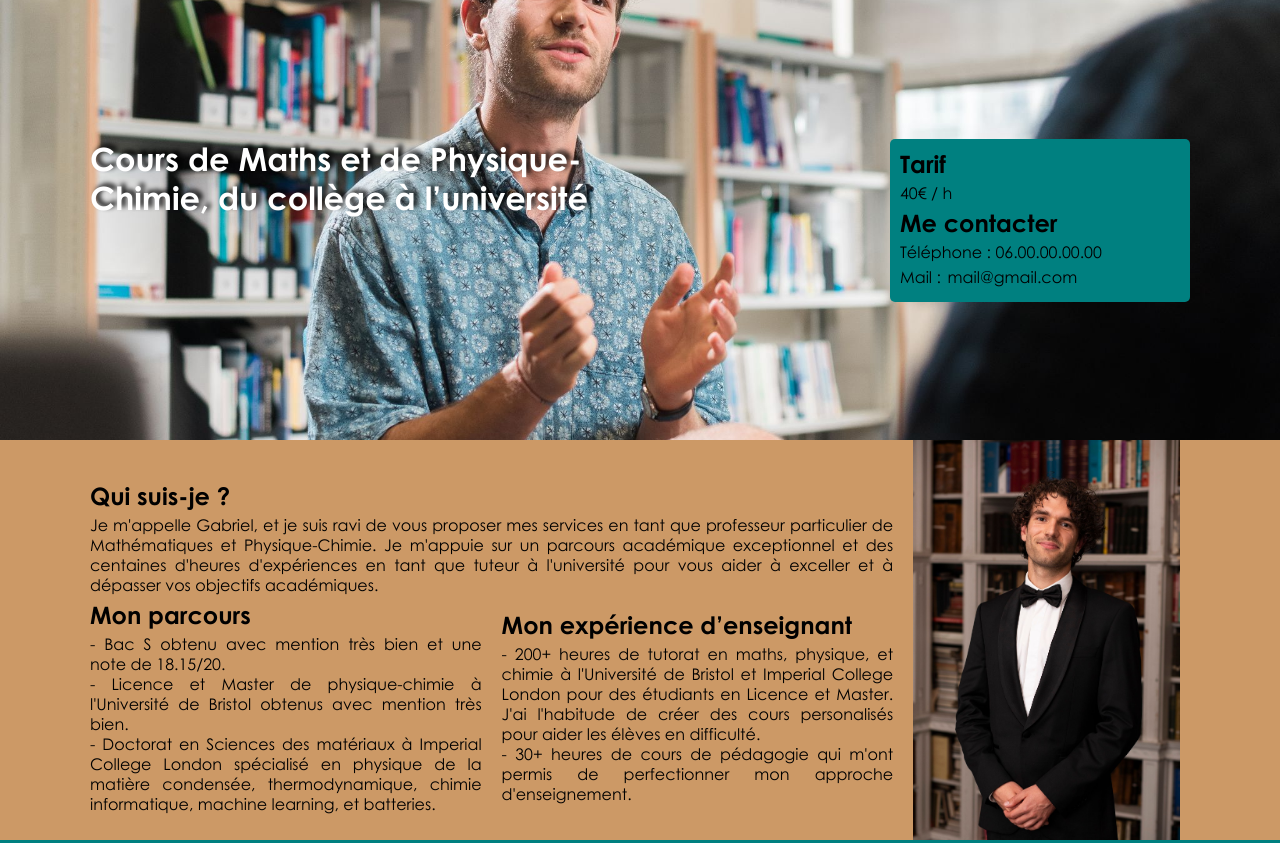
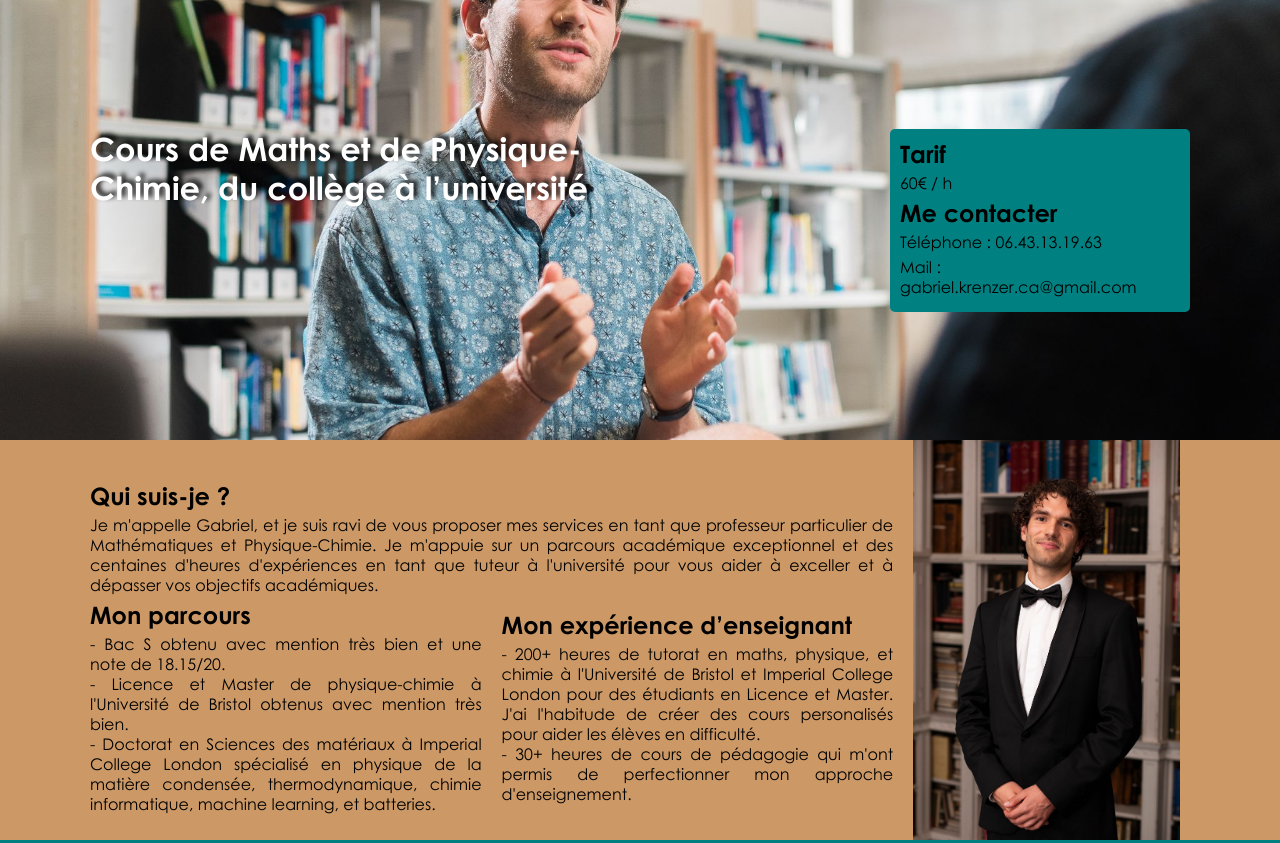
Before and after one commit to Matacos3/site-gabriel, a plain HTML site: page index.html in a window 1280 px wide. Shown: the top 843 px of the page. Drawn offline with Linux system fonts and the light colour scheme.

Commit message:
ajout tel et mail

```diff
--- a/index.html
+++ b/index.html
@@ -17,10 +17,10 @@
       </div>
       <div id="contact">
         <h2>Tarif</h2>
-        <p>40€ / h</p>
+        <p>60€ / h</p>
         <h2>Me contacter</h2>
-        <p>Téléphone : <a href="tel:+336000000">06.00.00.00.00</a></p>
-        <p>Mail : <a href="mailto:mail@gmail.com"> mail@gmail.com</a></p>
+        <p>Téléphone : <a href="tel:+33643131963">06.43.13.19.63</a></p>
+        <p>Mail : <a href="mailto:gabriel.krenzer.ca@gmail.com"> gabriel.krenzer.ca@gmail.com</a></p>
       </div>
     </div>
   </div>
```
